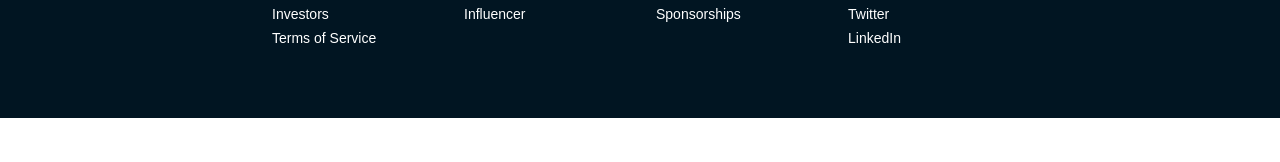
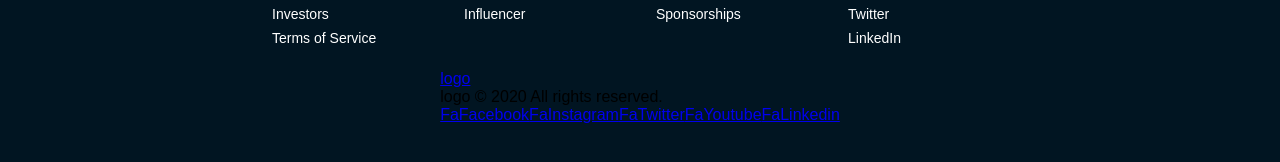
Before and after one commit to vitorsemidio-dev/virtual-banking-smooth-scroll, a React (Create React App) app: page / in a window 1280 px wide. Shown: the part 4422-4584 px from the top of the page. Before the commit the page ends 4540 px from the top, so only its background shows below. Built offline with nearby package versions, Linux system fonts and the light colour scheme; a web font is replaced by a local one.

Commit message:
Adição Estrutura SocialMedia

```diff
--- a/src/components/Footer/index.tsx
+++ b/src/components/Footer/index.tsx
@@ -10,6 +10,12 @@ import {
   FooterLinkItem,
   FooterLinkTitle,
   FooterLink,
+  SocialMedia,
+  SocialMediaWrap,
+  SocialLogo,
+  WebsiteRights,
+  SocialIcons,
+  SocialIconLink,
 } from './styles';
 
 const Footer: React.FC = () => {
@@ -55,6 +61,42 @@ const Footer: React.FC = () => {
             </FooterLinkItem>
           </FooterLinksWrapper>
         </FooterLinksContainer>
+
+        <SocialMedia>
+          <SocialMediaWrap>
+            <SocialLogo to='/'>logo</SocialLogo>
+            <WebsiteRights>
+              logo © {new Date().getFullYear()} All rights reserved.
+            </WebsiteRights>
+
+            <SocialIcons>
+              <SocialIconLink href='/' target='_blank' aria-label='Facebook'>
+                {/* <FaFacebook /> */}
+                FaFacebook
+              </SocialIconLink>
+
+              <SocialIconLink href='/' target='_blank' aria-label='Instagram'>
+                {/* <FaInstagram /> */}
+                FaInstagram
+              </SocialIconLink>
+
+              <SocialIconLink href='/' target='_blank' aria-label='Twitter'>
+                {/* <FaTwitter /> */}
+                FaTwitter
+              </SocialIconLink>
+
+              <SocialIconLink href='/' target='_blank' aria-label='Youtube'>
+                {/* <FaYoutube /> */}
+                FaYoutube
+              </SocialIconLink>
+
+              <SocialIconLink href='/' target='_blank' aria-label='Linkedin'>
+                {/* <FaLinkedin /> */}
+                FaLinkedin
+              </SocialIconLink>
+            </SocialIcons>
+          </SocialMediaWrap>
+        </SocialMedia>
       </FooterWrap>
     </FooterContainer>
   );
--- a/src/components/Footer/styles.ts
+++ b/src/components/Footer/styles.ts
@@ -67,3 +67,15 @@ export const FooterLink = styled(Link)`
     transition: 0.3 ease-out;
   }
 `;
+
+export const SocialMedia = styled.div``;
+
+export const SocialMediaWrap = styled.div``;
+
+export const SocialLogo = styled(Link)``;
+
+export const WebsiteRights = styled.div``;
+
+export const SocialIcons = styled.div``;
+
+export const SocialIconLink = styled.a``;
```
